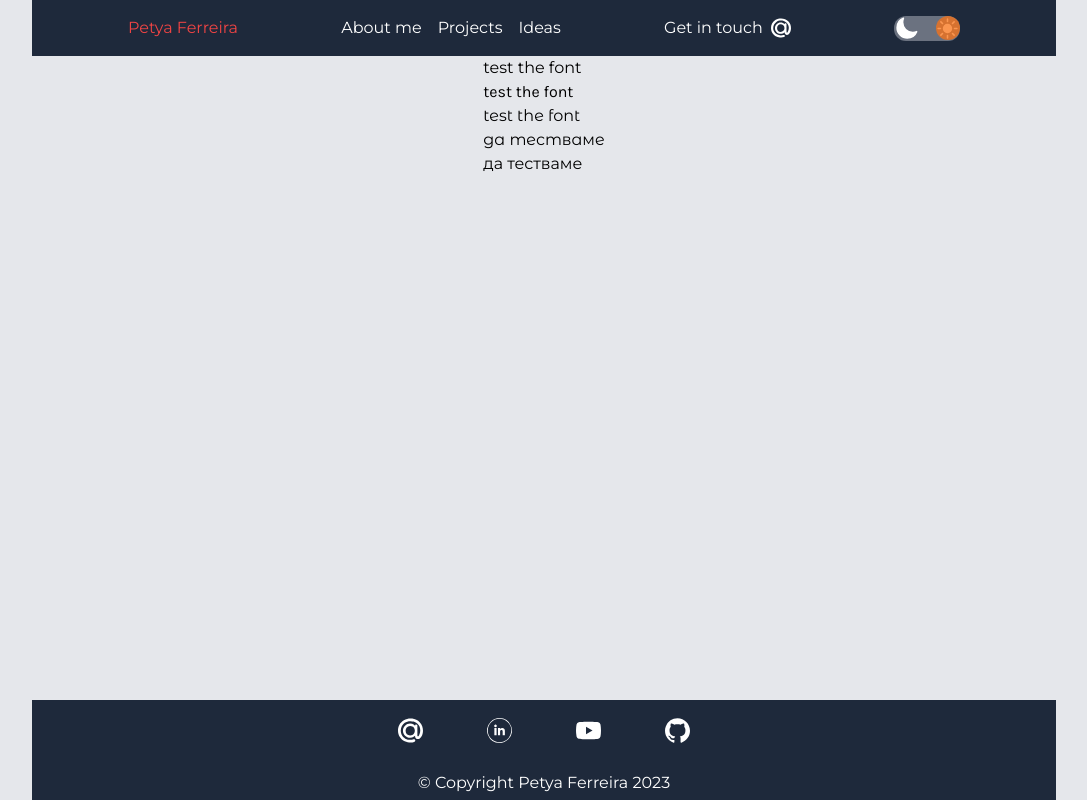
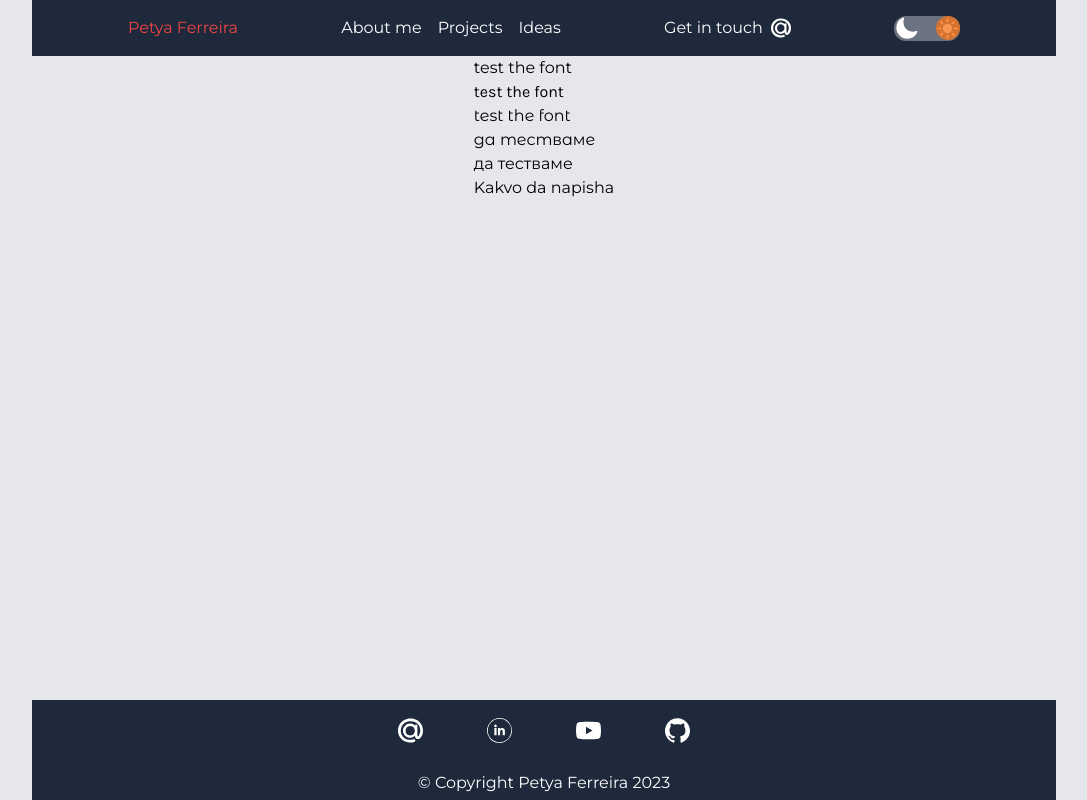
Before and after one commit to PetyaFerreiraDeveloper/portfolio-petya, a Next.js app: page /about in a window 1280 px wide. Shown: the whole page, without its empty margins (96-1183 px from the left). Built offline with nearby package versions, Linux system fonts and the light colour scheme.

Commit message:
add comment

```diff
--- a/pages/about.tsx
+++ b/pages/about.tsx
@@ -21,6 +21,7 @@ const About = () => {
         <p className={alternates.className}>test the font</p>
         <p className={alternates.className}>да тестваме</p>
         <p>да тестваме</p>
+        <p>Kakvo da napisha</p>
     </div>
     </>
   )
```
